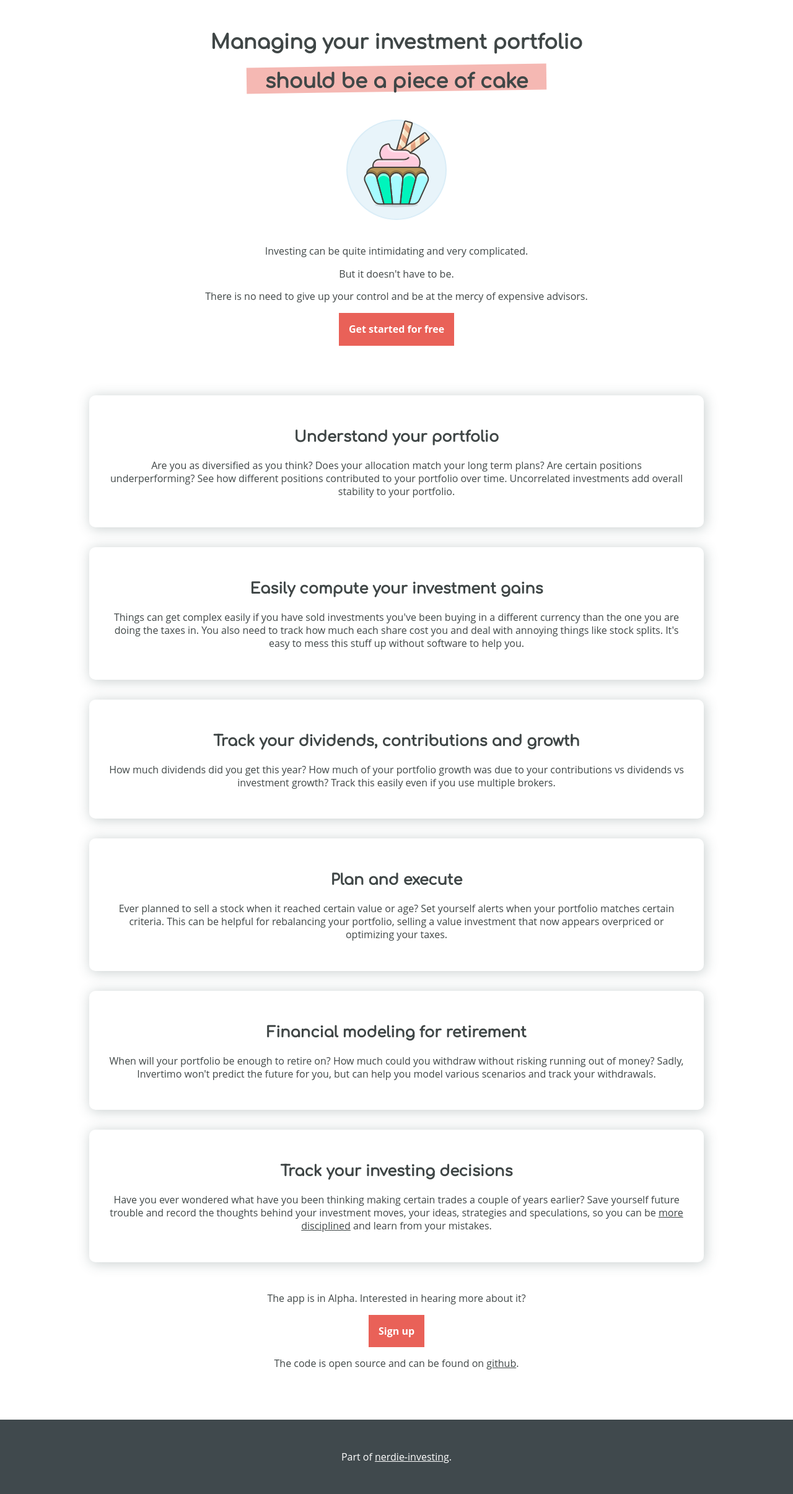
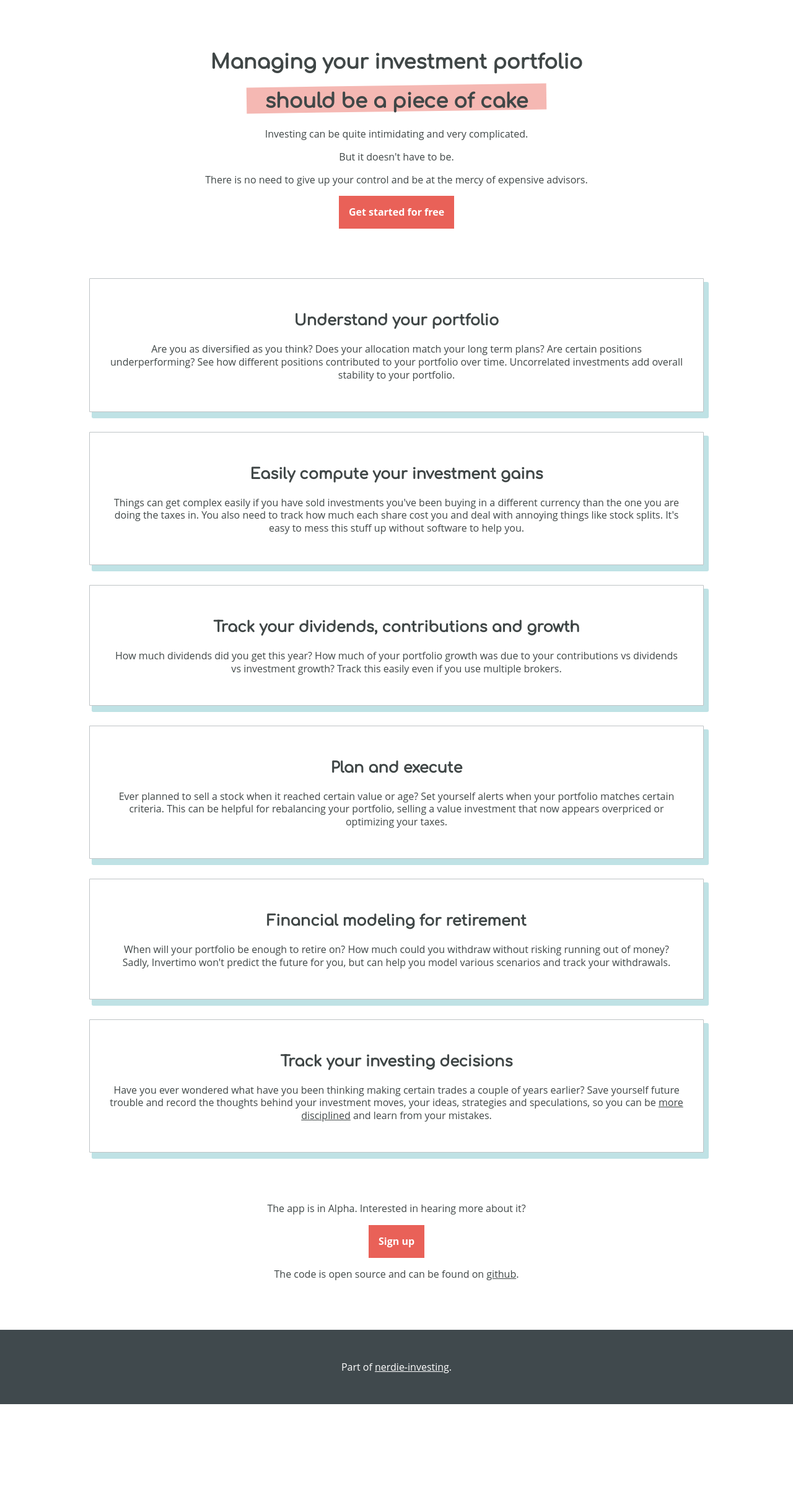
Before and after one commit to ilonajulczuk/invertimo, a Django app: page / in a window 1280 px wide. Shown: the part 100-2511 px from the top of the page at 62% size. After the commit the page ends 2366 px from the top, so only its background shows below. Run offline with Django 3.2, Linux system fonts and the light colour scheme; parts of the project's set-up code (start-up, migrations or seed data) failed here and were passed over.

Commit message:
Remove cake and make styles bolder

```diff
--- a/static/base.css
+++ b/static/base.css
@@ -130,7 +130,7 @@ a, a:hover {
 }
 
 .hero {
-    margin-top: 2em;
+    margin-top: 4em;
     margin-bottom: 4em;
 }
 
@@ -146,9 +146,10 @@ ul.features {
 
 .feature-card {
     padding: 2em;
-    border-radius: 10px;
+    border-radius: 1px;
+    border: 1px solid #384a5052;
     margin: 1em;
-    box-shadow: 2px 2px 20px 1px #39505042
+    box-shadow: 6px 8px 0px 2px #1b98a147;
 }
 
 @media only screen and (min-width: 350px) {
--- a/templates/landing.html
+++ b/templates/landing.html
@@ -5,7 +5,6 @@
 <div class="hero">
     <h1>Managing your investment portfolio</h1>
     <h1><span class="red-highlight">should be a piece of cake</span></h1>
-    <img src="{% static './cupcake.png' %}">
     <p>
         Investing can be quite intimidating and very complicated.
 
```
